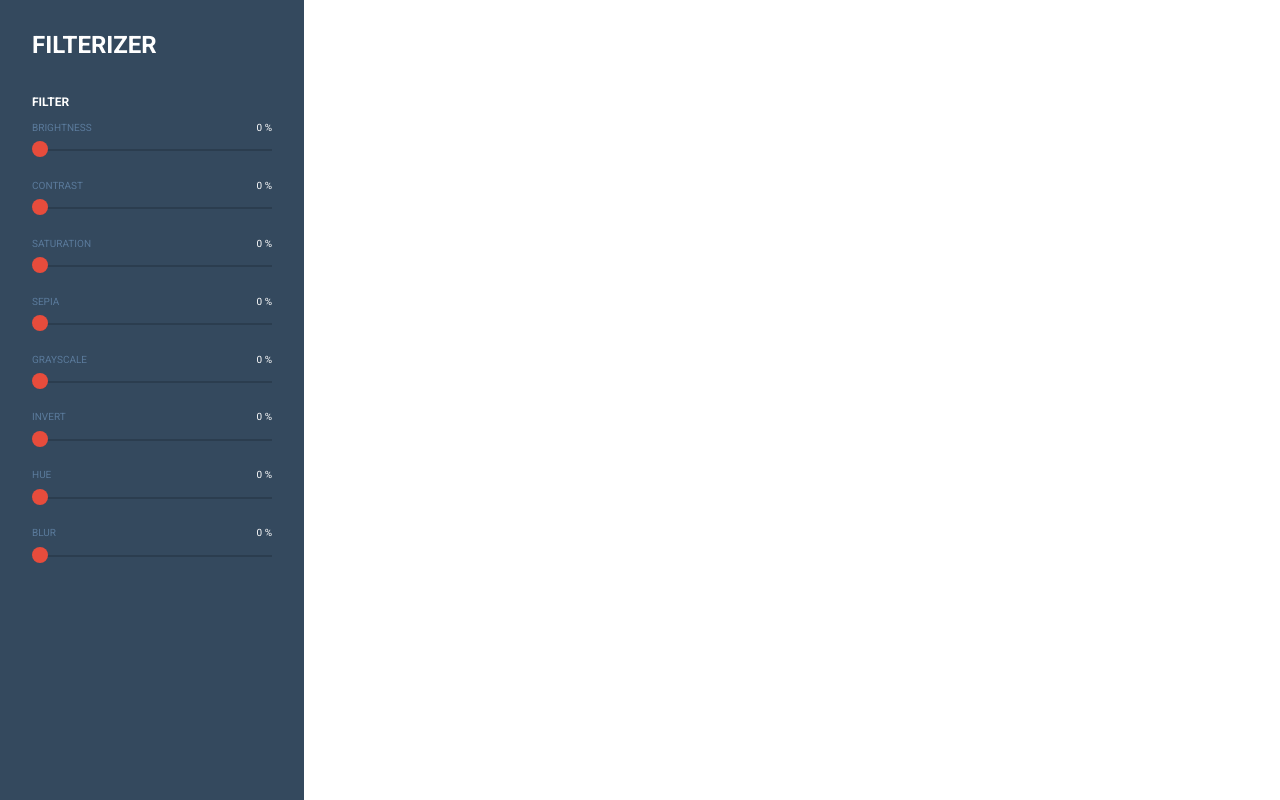
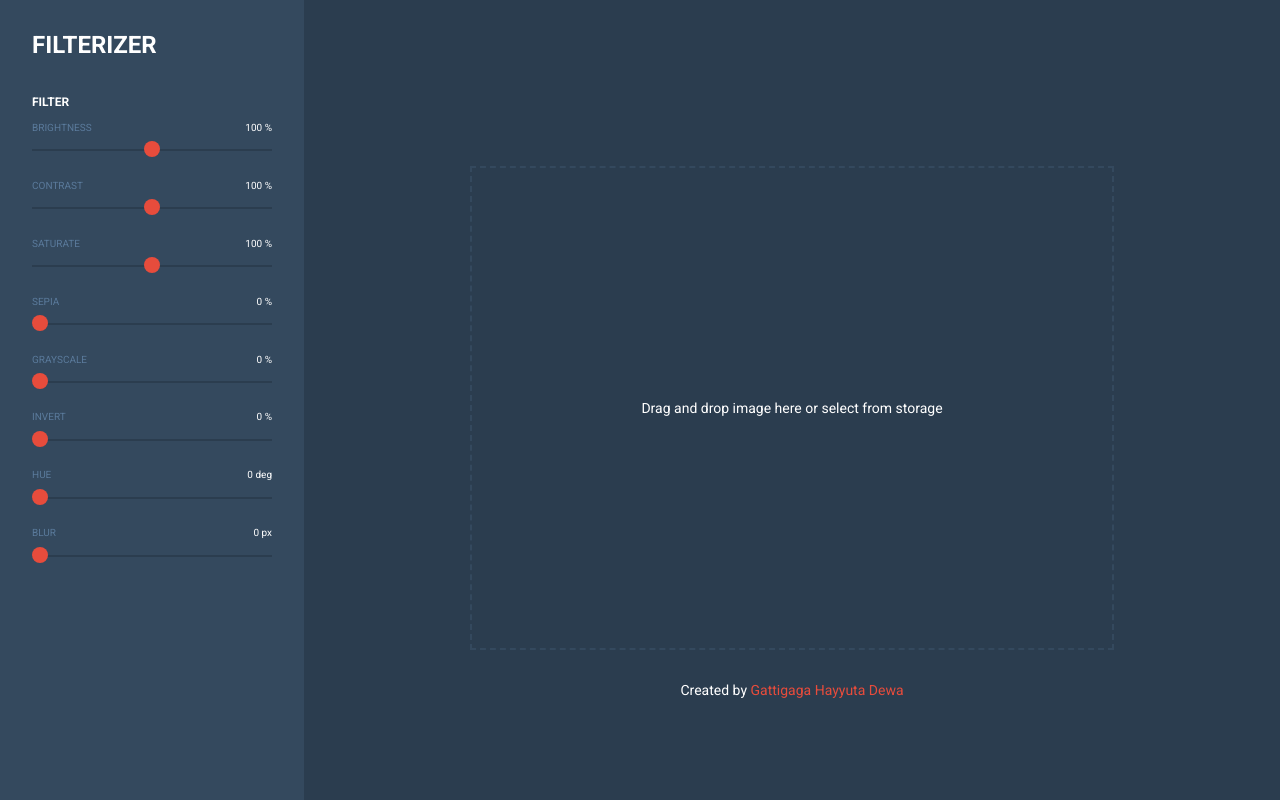
Before and after one commit to gattigaga/filterizer, a React (Create React App) app: page / in a window 1280 px wide. Built offline with nearby package versions, Linux system fonts and the light colour scheme.

Commit message:
Add Apply filter feature

```diff
--- a/src/App.js
+++ b/src/App.js
@@ -4,12 +4,14 @@ import { StyleSheet, css } from "aphrodite";
 import SideBar from "./components/SideBar";
 import SideSection from "./components/SideSection";
 import RangeSlider from "./components/RangeSlider";
+import Display from "./components/Display";
 
 const styles = StyleSheet.create({
   container: {
     width: "100vw",
     height: "100vh",
-    overflow: "hidden"
+    overflow: "hidden",
+    display: "flex"
   },
   title: {
     fontFamily: "Roboto",
@@ -26,10 +28,10 @@ class App extends Component {
     super(props);
 
     this.state = {
-      // Factor
-      brightness: 0,
-      contrast: 0,
-      saturation: 0,
+      // Filter
+      brightness: 100,
+      contrast: 100,
+      saturate: 100,
       sepia: 0,
       grayscale: 0,
       invert: 0,
@@ -42,7 +44,7 @@ class App extends Component {
     const {
       brightness,
       contrast,
-      saturation,
+      saturate,
       sepia,
       grayscale,
       invert,
@@ -59,16 +61,19 @@ class App extends Component {
               label="Brightness"
               value={brightness}
               onChange={e => this.setState({ brightness: e.target.value })}
+              max={200}
             />
             <RangeSlider
               label="Contrast"
               value={contrast}
               onChange={e => this.setState({ contrast: e.target.value })}
+              max={200}
             />
             <RangeSlider
-              label="Saturation"
-              value={saturation}
-              onChange={e => this.setState({ saturation: e.target.value })}
+              label="Saturate"
+              value={saturate}
+              onChange={e => this.setState({ saturate: e.target.value })}
+              max={200}
             />
             <RangeSlider
               label="Sepia"
@@ -89,14 +94,30 @@ class App extends Component {
               label="Hue"
               value={hue}
               onChange={e => this.setState({ hue: e.target.value })}
+              max={360}
+              unit="deg"
             />
             <RangeSlider
               label="Blur"
               value={blur}
               onChange={e => this.setState({ blur: e.target.value })}
+              max={10}
+              unit="px"
             />
           </SideSection>
         </SideBar>
+        <Display
+          filter={{
+            brightness,
+            contrast,
+            saturate,
+            sepia,
+            grayscale,
+            invert,
+            hue,
+            blur
+          }}
+        />
       </div>
     );
   }
```
